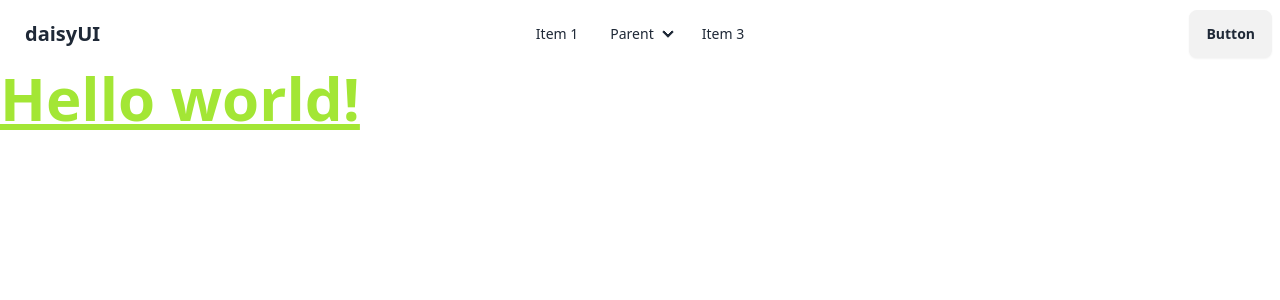
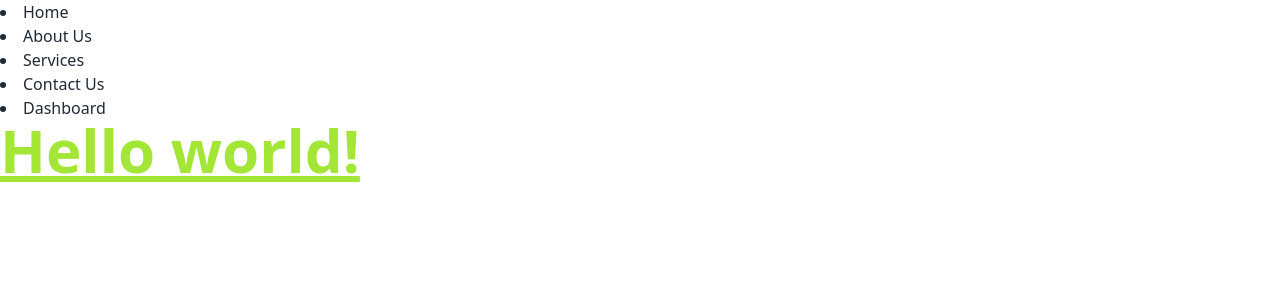
Before and after one commit to alalhosen/price-options-d44, a React (Vite) app: page / in a window 1280 px wide. Shown: the top 300 px of the page. Built offline with nearby package versions, Linux system fonts and the light colour scheme.

Commit message:
map in route

```diff
--- a/src/App.jsx
+++ b/src/App.jsx
@@ -1,10 +1,13 @@
-import DaisyNav from "./components/DaisyNav/DaisyNav";
+// import DaisyNav from "./components/DaisyNav/DaisyNav";
+
+import NavBar from "./components/NavBar/NavBar";
 
 //
 export default function App() {
   return (
     <div>
-      <DaisyNav />
+      <NavBar />
+      {/* <DaisyNav /> */}
       <h1 className="font-bold text-6xl text-lime-400 underline">
         Hello world!
       </h1>
--- /dev/null
+++ b/src/components/NavBar/NavBar.jsx
@@ -0,0 +1,19 @@
+
+const NavBar = () => {
+    const routes = [
+        { id: 1, path: "/", name: "Home" },
+        { id: 2, path: "/about", name: "About Us" },
+        { id: 3, path: "/services", name: "Services" },
+        { id: 4, path: "/contact", name: "Contact Us" },
+        { id: 5, path: "/dashboard", name: "Dashboard" },
+    ];
+    return (
+        <nav>
+            {
+                routes.map(route => <li key={route.id}><a href={`route.path`}>{route.name}</a></li>)
+            }
+        </nav>
+    );
+};
+
+export default NavBar;
```
